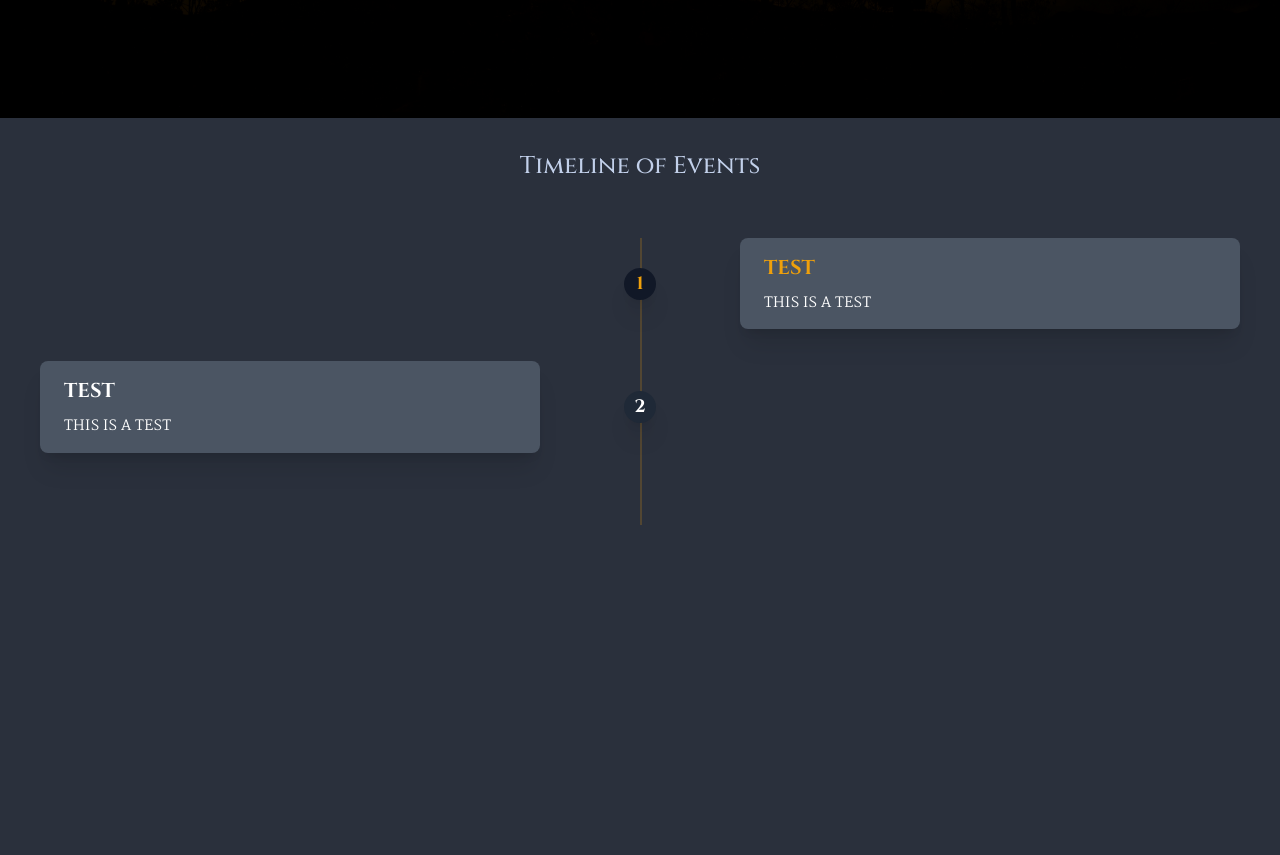
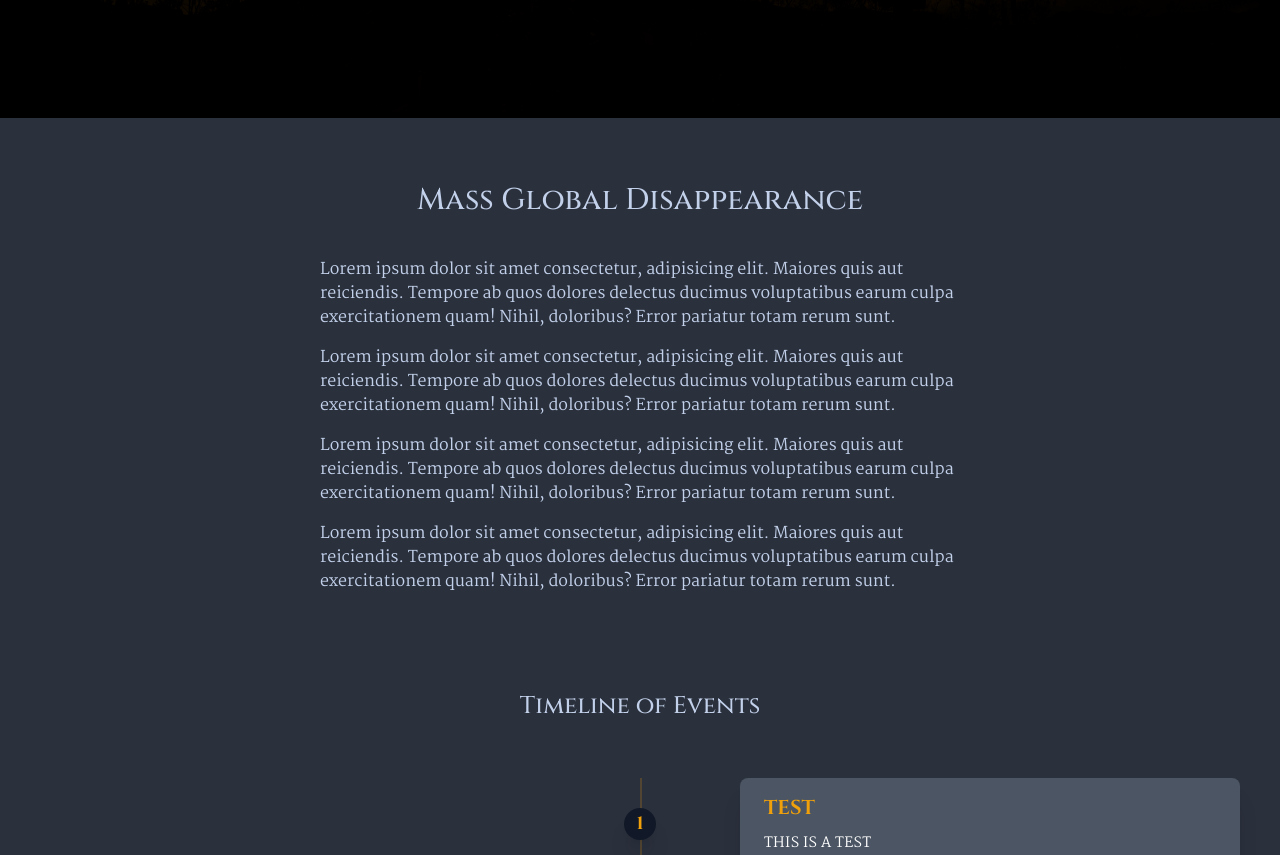
Before and after one commit to RawrBear/theleftbehind, a React (Create React App) app: page / in a window 1280 px wide. Shown: the part 748-1603 px from the top of the page. Before the commit the page ends 1273 px from the top, so only its background shows below. Built offline with nearby package versions, Linux system fonts and the light colour scheme.

Commit message:
Added content and basic styling. Padding and spacing will have to be adjusted when the real connent is added

```diff
--- a/src/App.js
+++ b/src/App.js
@@ -1,5 +1,6 @@
 import HeaderMenu from "./components/HeaderMenu";
 import Hero from "./components/Hero/Hero";
+import { IntroText } from "./components/IntroText/IntroText";
 import Timeline from "./components/Timeline/Timeline";
 
 function App() {
@@ -7,6 +8,7 @@ function App() {
         <main>
             <HeaderMenu />
             <Hero />
+            <IntroText />
             <Timeline />
         </main>
     );
--- /dev/null
+++ b/src/components/IntroText/IntroText.jsx
@@ -0,0 +1,35 @@
+import React from "react";
+
+export const IntroText = () => {
+    return (
+        <div className="flex justify-center">
+            <div className="w-1/2 py-16 space-y-4">
+                <h1 className="pb-6 text-center">Mass Global Disappearance</h1>
+                <p>
+                    Lorem ipsum dolor sit amet consectetur, adipisicing elit.
+                    Maiores quis aut reiciendis. Tempore ab quos dolores
+                    delectus ducimus voluptatibus earum culpa exercitationem
+                    quam! Nihil, doloribus? Error pariatur totam rerum sunt.
+                </p>
+                <p>
+                    Lorem ipsum dolor sit amet consectetur, adipisicing elit.
+                    Maiores quis aut reiciendis. Tempore ab quos dolores
+                    delectus ducimus voluptatibus earum culpa exercitationem
+                    quam! Nihil, doloribus? Error pariatur totam rerum sunt.
+                </p>
+                <p>
+                    Lorem ipsum dolor sit amet consectetur, adipisicing elit.
+                    Maiores quis aut reiciendis. Tempore ab quos dolores
+                    delectus ducimus voluptatibus earum culpa exercitationem
+                    quam! Nihil, doloribus? Error pariatur totam rerum sunt.
+                </p>
+                <p>
+                    Lorem ipsum dolor sit amet consectetur, adipisicing elit.
+                    Maiores quis aut reiciendis. Tempore ab quos dolores
+                    delectus ducimus voluptatibus earum culpa exercitationem
+                    quam! Nihil, doloribus? Error pariatur totam rerum sunt.
+                </p>
+            </div>
+        </div>
+    );
+};
```
